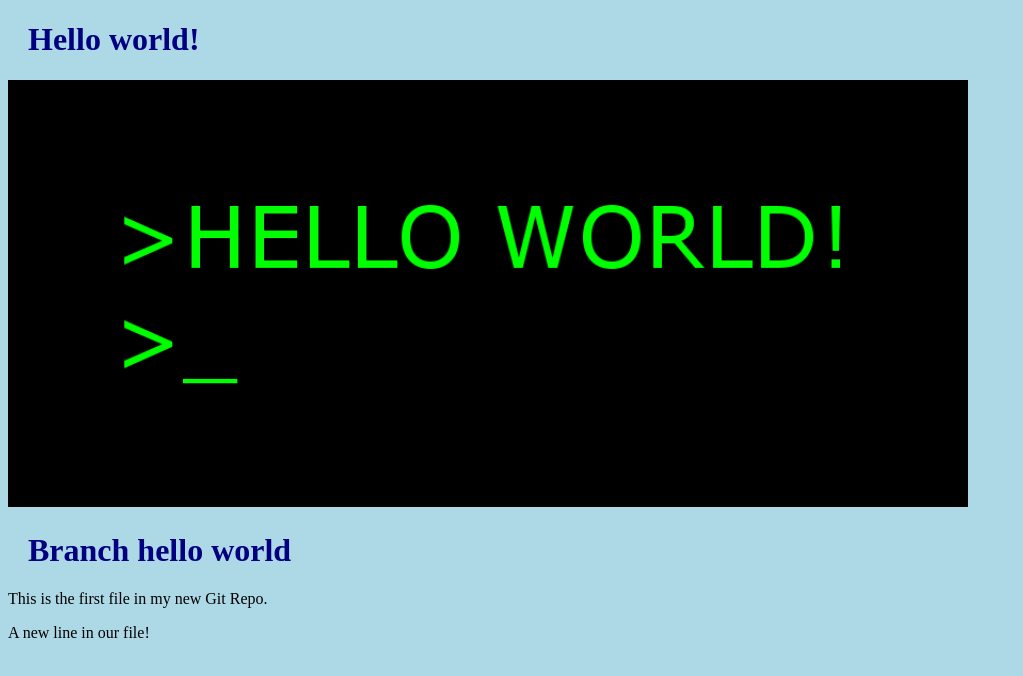
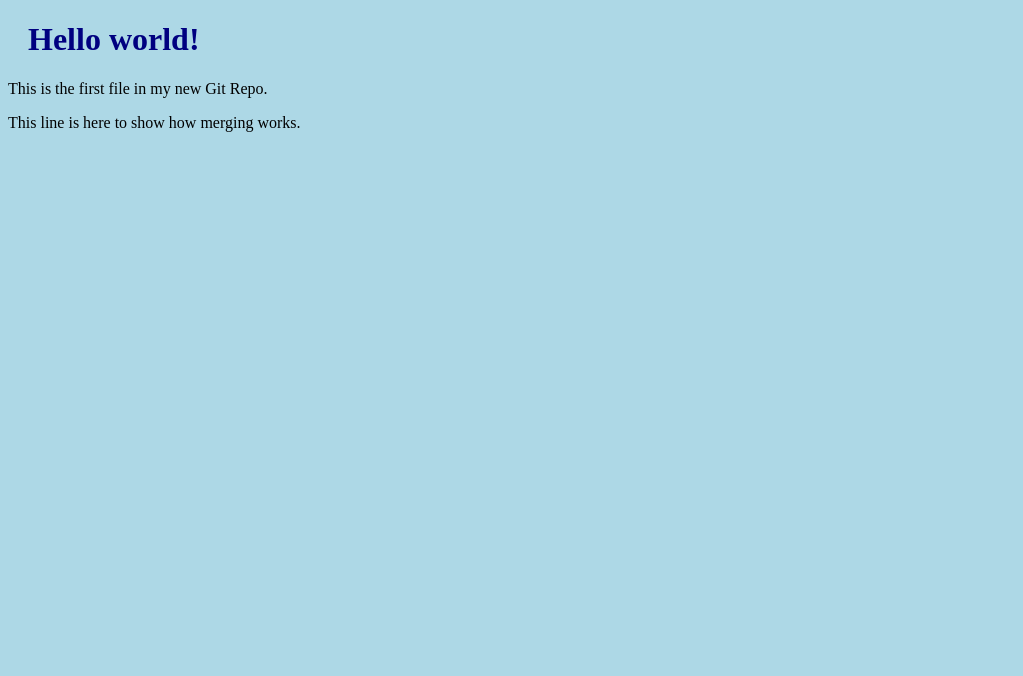
Before and after one commit to marcelocmedeiros/hello-word, a plain HTML site: page index.html in a window 1280 px wide. Shown: the whole page, without its empty margins (0-1023 px from the left). Drawn offline with Linux system fonts and the light colour scheme.

Commit message:
updated index.html with emergency fix

```diff
--- a/index.html
+++ b/index.html
@@ -6,15 +6,7 @@
   </head>
   <body>
     <h1>Hello world!</h1>
-    <div>
-      <img
-        src="img_hello_world.jpg"
-        alt="Hello World from Space"
-        style="width: 100%; max-width: 960px"
-      />
-    </div>
-    <h1>Branch hello world</h1>
     <p>This is the first file in my new Git Repo.</p>
-    <p>A new line in our file!</p>
+    <p>This line is here to show how merging works.</p>
   </body>
 </html>
```
